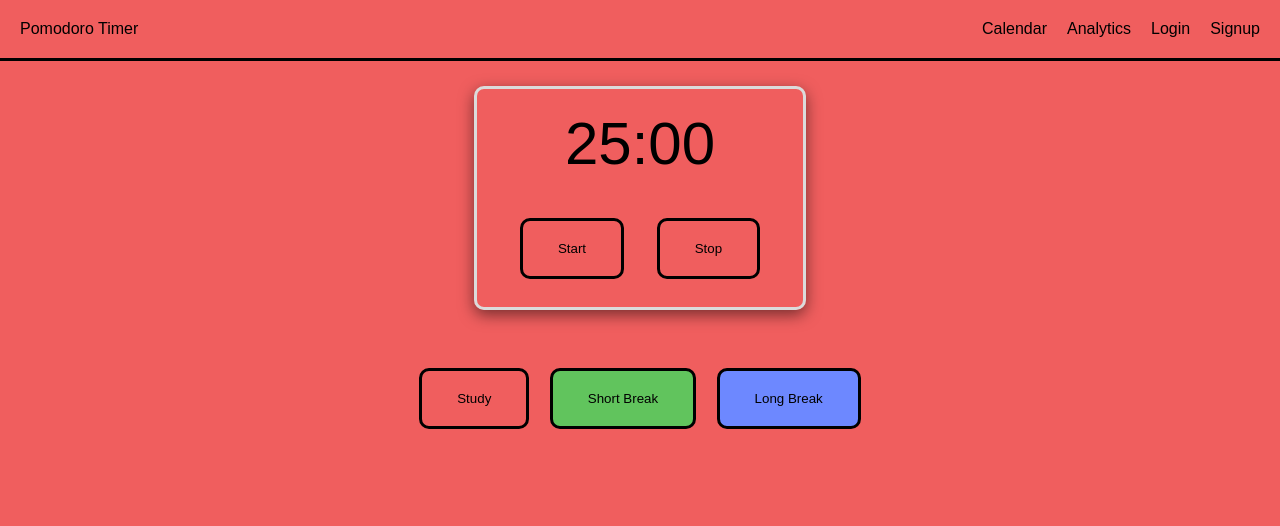
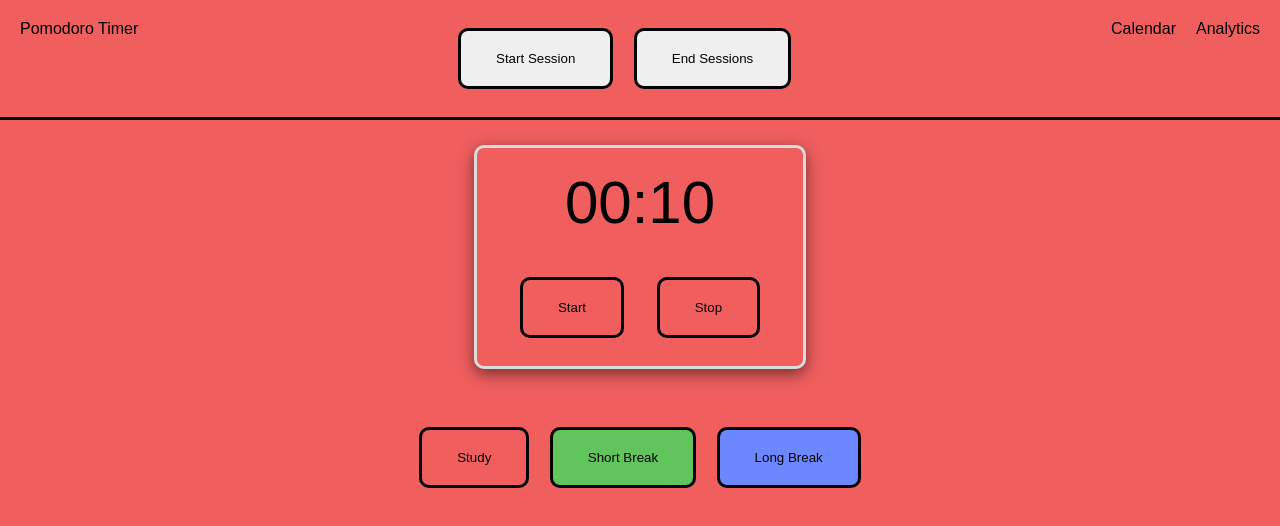
Before and after one commit to MaxPowerfulness/Pomodoro, a website built with webpack: page dist/index.html in a window 1280 px wide. Built offline with nearby package versions, Linux system fonts and the light colour scheme; files whose address does not match are found by name.

Commit message:
Added session buttons

```diff
--- a/dist/index.html
+++ b/dist/index.html
@@ -11,18 +11,20 @@
   <body class="studyTheme">
     <nav>
       <p>Pomodoro Timer</p>
+      <div class="sessionBtnContainer">
+        <button class="startSesh sessionBtn">Start Session</button>
+        <button class="endSesh sessionBtn">End Sessions</button>
+      </div>
       <ul>
         <li>Calendar</li>
         <li>Analytics</li>
-        <li>Login</li>
-        <li>Signup</li>
       </ul>
     </nav>
     <main>
       <div id="timer">
         <div class="timerContainer">
-          <span class="minutes">25</span><span>:</span
-          ><span class="seconds">00</span>
+          <span class="minutes">00</span><span>:</span
+          ><span class="seconds">10</span>
         </div>
         <div class="timerButtons">
           <button id="start" class="studyTheme timerBtn">Start</button>
```
